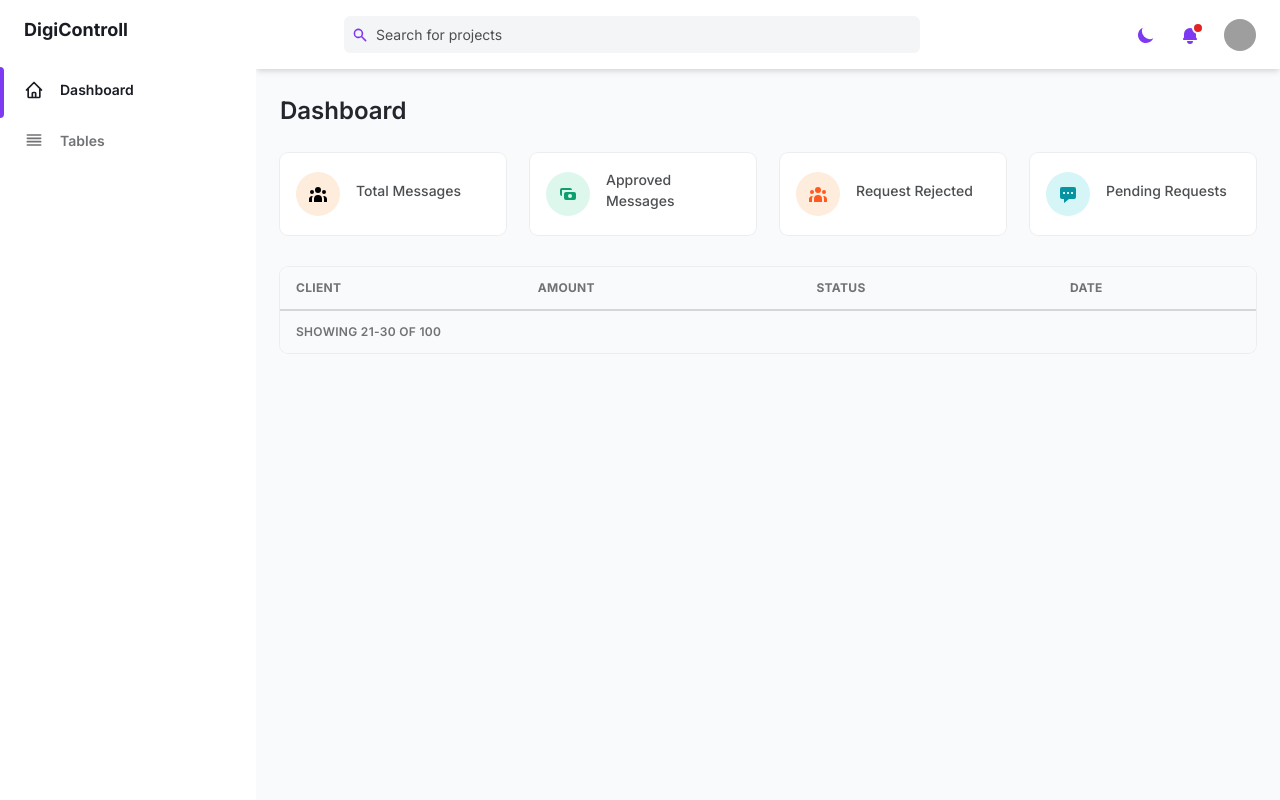
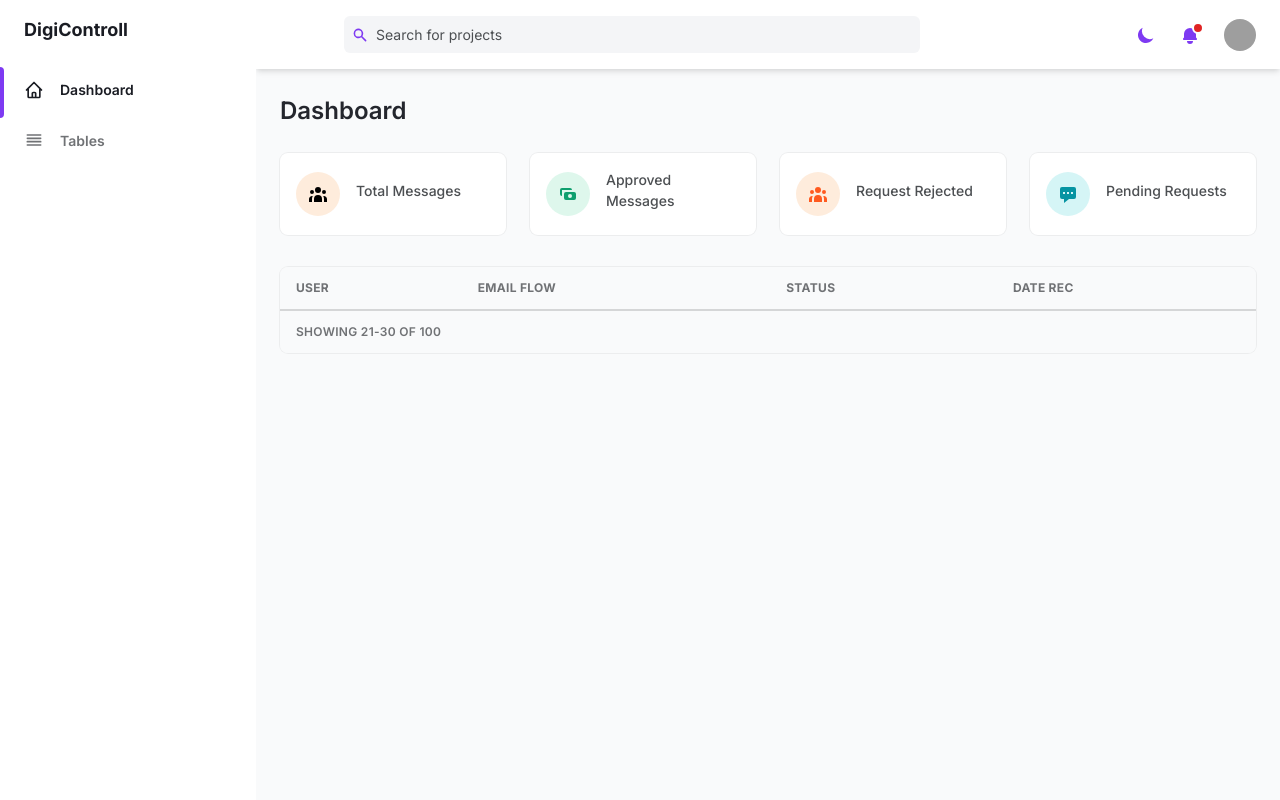
Before and after one commit to cabbagec2hlbGwK/dashboard, a Django app: template theme/templates/dash.html in a window 1280 px wide. Run offline with Django 4.2, Linux system fonts and the light colour scheme; the template is opened without the code that fills it, so the values that code supplies are empty; grey boxes are pictures that could not be loaded.

Commit message:
cjamge in the value

```diff
--- a/theme/templates/dash.html
+++ b/theme/templates/dash.html
@@ -11,7 +11,7 @@
 			<!-- Card -->
 			<div class="flex items-center p-4 bg-white rounded-lg shadow-xs dark:bg-gray-800">
 				<div
-					class="p-3 mr-4 text-yellow-500 bg-orange-100 rounded-full dark:text-orange-100 dark:bg-orange-500">
+					class="p-3 mr-4 text-yellow-500 bg-orange-100 rounded-full dark:text-orange-100 dark:bg-yellow-500">
 					<svg class="w-5 h-5" fill="currentColor" viewBox="0 0 20 20">
 						<path
 							d="M13 6a3 3 0 11-6 0 3 3 0 016 0zM18 8a2 2 0 11-4 0 2 2 0 014 0zM14 15a4 4 0 00-8 0v3h8v-3zM6 8a2 2 0 11-4 0 2 2 0 014 0zM16 18v-3a5.972 5.972 0 00-.75-2.906A3.005 3.005 0 0119 15v3h-3zM4.75 12.094A5.973 5.973 0 004 15v3H1v-3a3 3 0 013.75-2.906z">
@@ -91,10 +91,10 @@
 					<thead>
 						<tr
 							class="text-xs font-semibold tracking-wide text-left text-gray-500 uppercase border-b dark:border-gray-700 bg-gray-50 dark:text-gray-400 dark:bg-gray-800">
-							<th class="px-4 py-3">Client</th>
-							<th class="px-4 py-3">Amount</th>
+							<th class="px-4 py-3">User</th>
+							<th class="px-4 py-3">Email Flow</th>
 							<th class="px-4 py-3">Status</th>
-							<th class="px-4 py-3">Date</th>
+							<th class="px-4 py-3">Date Rec</th>
 						</tr>
 					</thead>
 					<tbody class="bg-white divide-y dark:divide-gray-700 dark:bg-gray-800">
```
